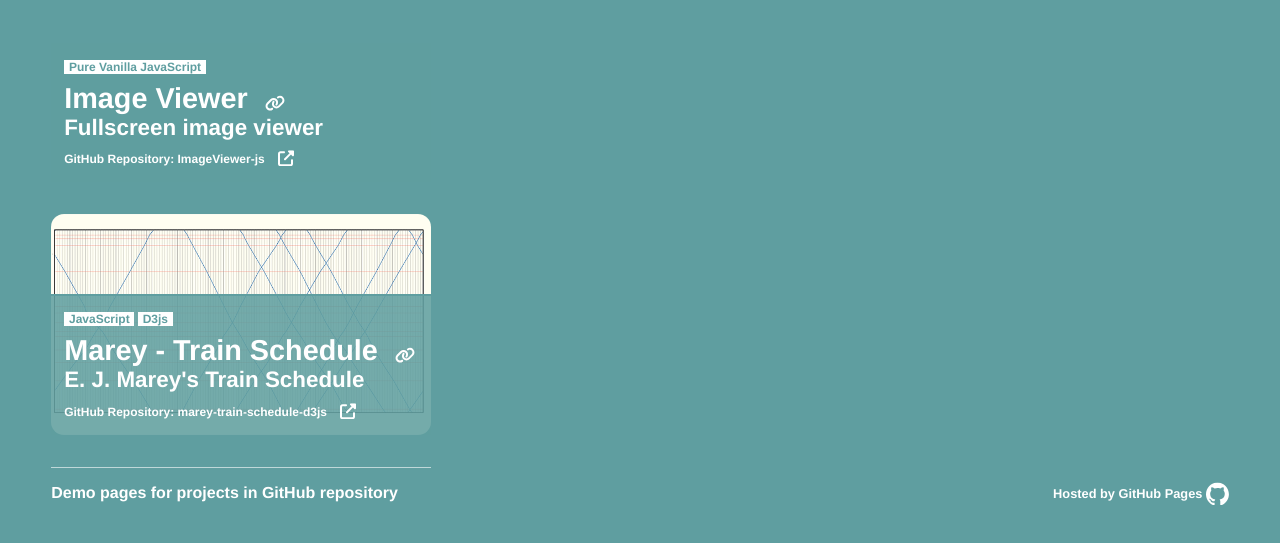
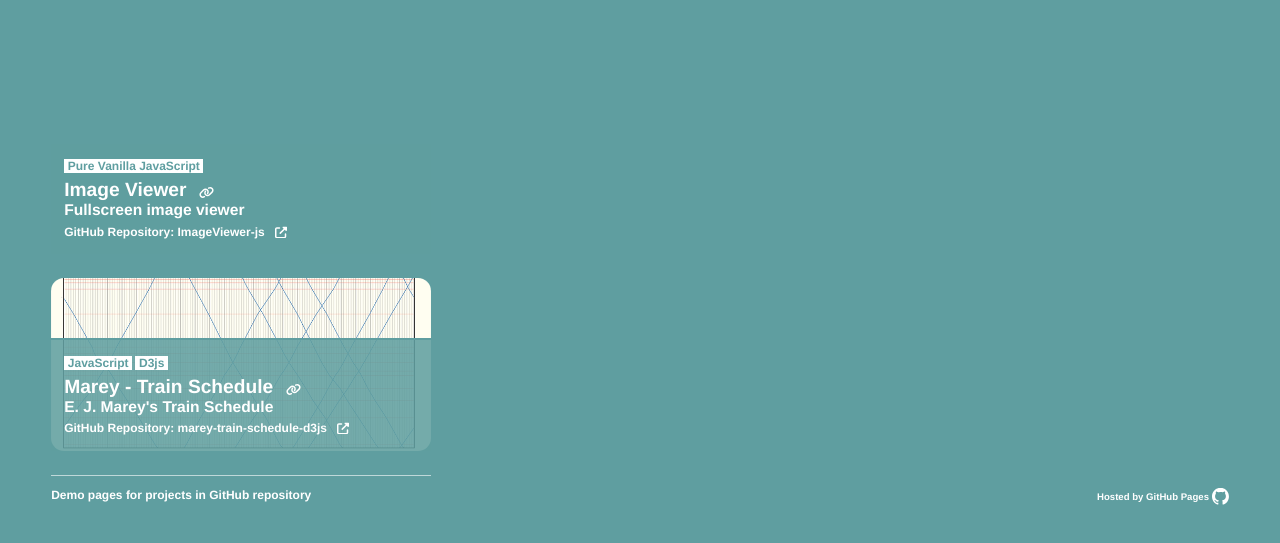
Before and after one commit to TerjeUrnes/terjeurnes.github.io, a plain HTML site: page index.html in a window 1280 px wide. Shown: the part 247-790 px from the top of the page. Drawn offline with Linux system fonts and the light colour scheme.

Commit message:
update layout

```diff
--- a/hw.css
+++ b/hw.css
@@ -4,16 +4,17 @@
     padding: 0;
 }
 
+html {
+    font-size: 12px;
+}
+
 body {
     background-color: #5f9ea0;
-    font-size: 5vw;
     font-family: 'Helvetica Neue', Helvetica, Arial, sans-serif;
     display: flex;
     width: 100vw;
     min-height: 100vh;
     margin: 0;
-    padding: calc(4vw);
-    font-size: 12px;
     font-weight: bold;
     color: white;
     gap: 3rem
@@ -38,16 +39,7 @@ a img {
     transform: translateY(0.2rem);
 }
 
-.link-pages {
-    font-size: 1.8rem;
-}
-
-.link-description {
-    font-size: 1.4rem;
-}
-
 main {
-    width: 380px;
     display: flex;
     flex-flow: column-reverse nowrap;
     gap: 2rem;
@@ -109,12 +101,48 @@ main {
     padding: 0rem 0.3rem;
 }
 
-@media only screen and (max-width: 700px) {
+@media only screen and (max-width: 420px) {
 
     body {
         flex-flow: column nowrap;
         justify-content: flex-end;
         align-items: flex-start;
+        padding: 10px;
+    }
+
+    main {
+        width: 100%;
+    }
+
+    .link-pages {
+        font-size: 1.2rem;
+    }
+
+    .link-description {
+        font-size: 1.2rem;
+    }
+
+}
+
+@media only screen and (min-width: 420px) {
+
+    body {
+        flex-flow: column nowrap;
+        justify-content: flex-end;
+        align-items: flex-start;
+        padding: 4vw;
+    }
+
+    main {
+        width: 380px;
+    }
+
+    .link-pages {
+        font-size: 1.6rem;
+    }
+
+    .link-description {
+        font-size: 1.3rem;
     }
 
 }
```
